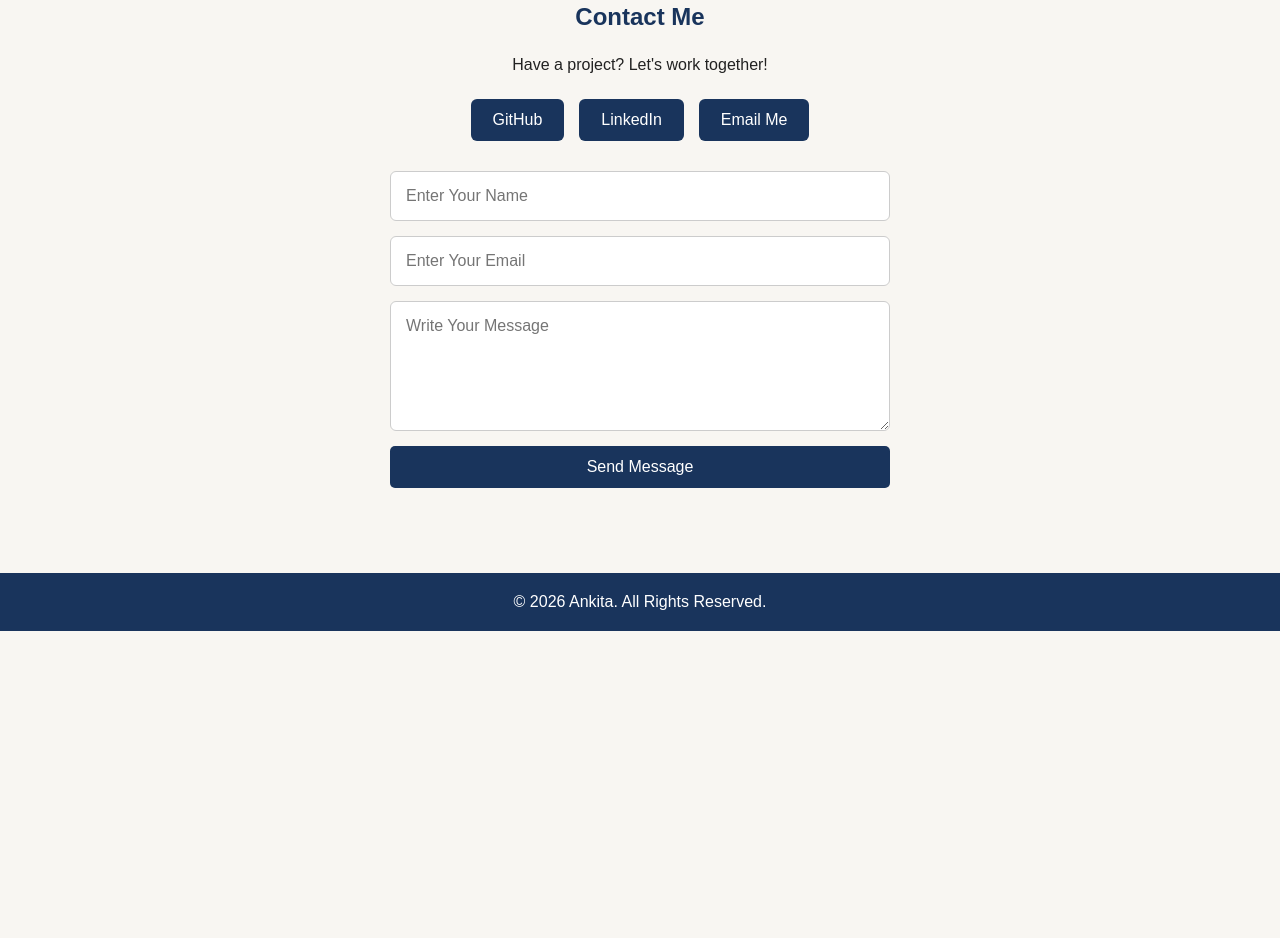
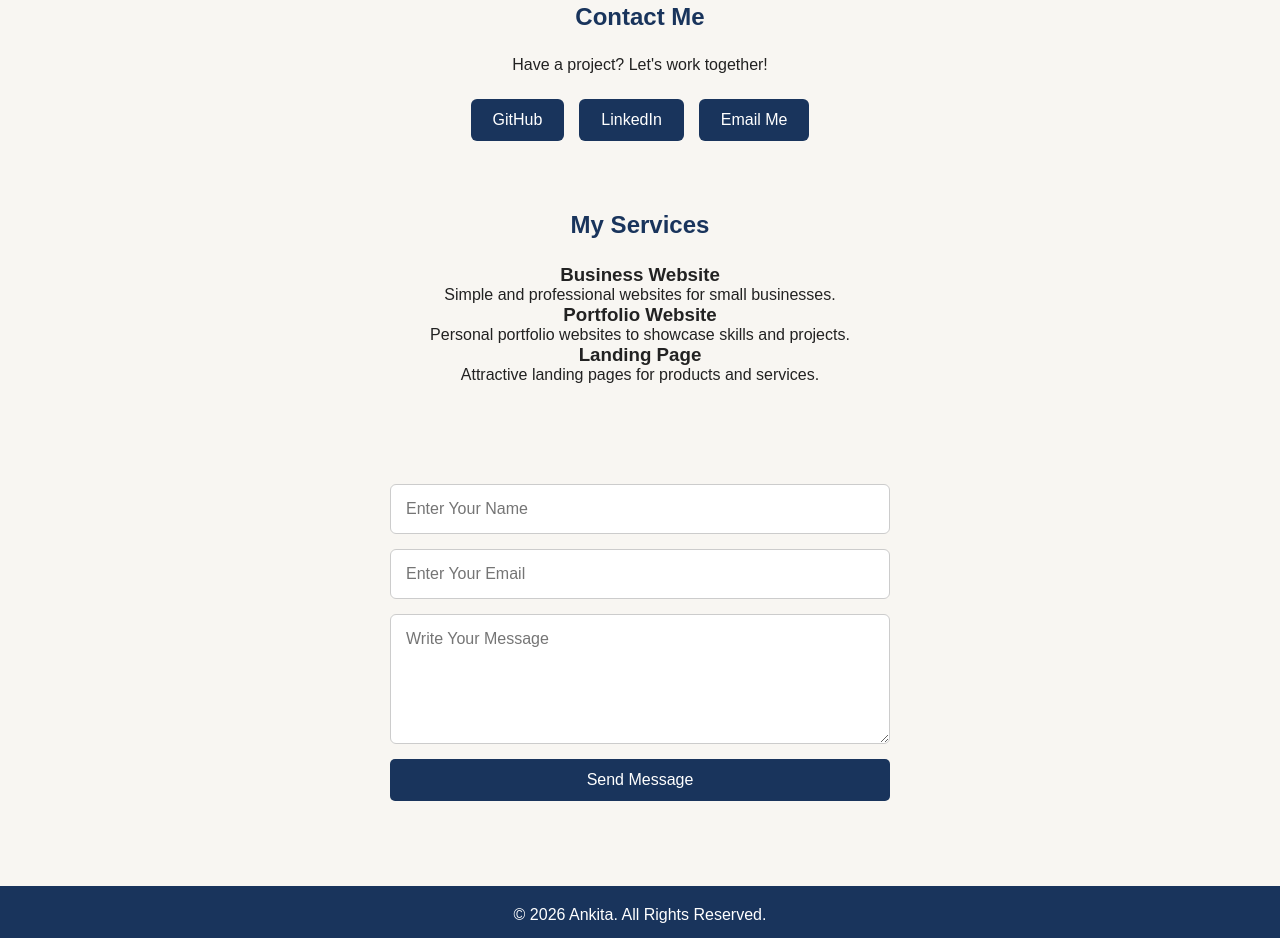
Before and after one commit to 7796926882/My-Portfolio, a plain HTML site: page index.html in a window 1280 px wide. Shown: the part 1976-2914 px from the top of the page. Before the commit the page ends 2607 px from the top, so only its background shows below. Drawn offline with Linux system fonts and the light colour scheme.

```diff
--- a/index.html
+++ b/index.html
@@ -157,6 +157,30 @@
 
 </div>
 
+<!-- SERVICES SECTION -->
+<section id="services" class="services reveal">
+    <h2>My Services</h2>
+
+    <div class="service-container">
+
+        <div class="service-card">
+            <h3>Business Website</h3>
+            <p>Simple and professional websites for small businesses.</p>
+        </div>
+
+        <div class="service-card">
+            <h3>Portfolio Website</h3>
+            <p>Personal portfolio websites to showcase skills and projects.</p>
+        </div>
+
+        <div class="service-card">
+            <h3>Landing Page</h3>
+            <p>Attractive landing pages for products and services.</p>
+        </div>
+
+    </div>
+</section>
+
 
     <form id="contactForm">
 
```
